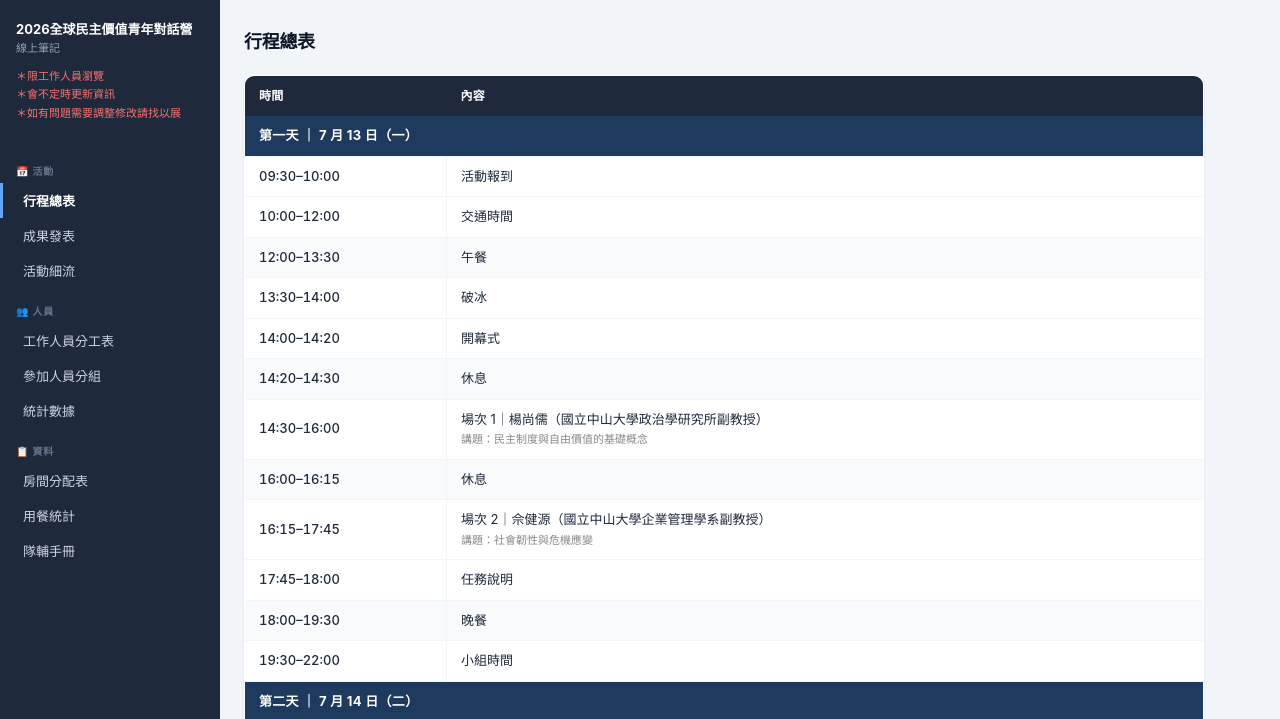
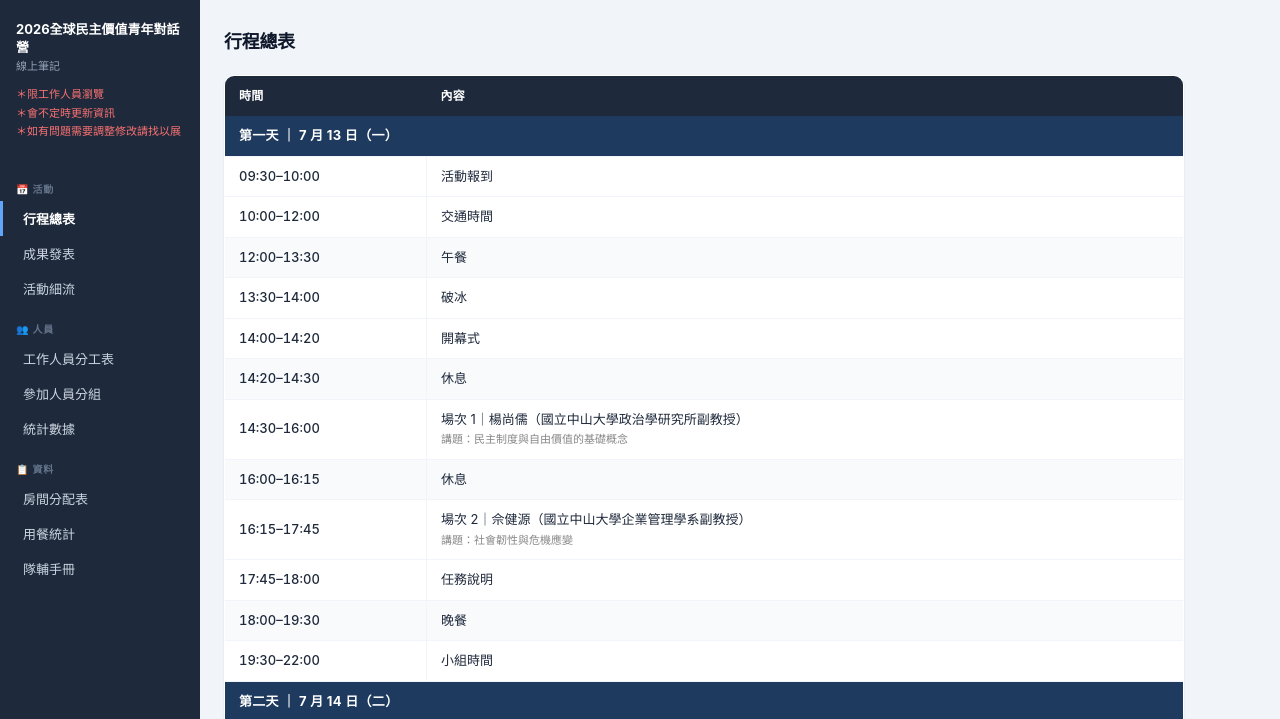
Before and after one commit to owen27350173/20260713-16, a plain HTML site: page index.html in a window 1280 px wide. Shown: the top 719 px of the page. Drawn offline with Linux system fonts and the light colour scheme.

Commit message:
Adjust sidebar width and main content layout

```diff
--- a/index.html
+++ b/index.html
@@ -18,7 +18,7 @@
     --text: #0F172A;
     --text-secondary: #475569;
     --text-muted: #94A3B8;
-    --sidebar-w: 220px;
+    --sidebar-w: 200px;
     --radius: 10px;
     --shadow-sm: 0 1px 3px rgba(0,0,0,0.06), 0 1px 2px rgba(0,0,0,0.04);
     --shadow: 0 4px 12px rgba(0,0,0,0.08);
@@ -44,7 +44,7 @@
   .nav-item.active { background: #1E293B; color: #fff; border-left-color: #60A5FA; font-weight: 600; }
 
   /* ── Main content ── */
-  main { margin-left: 220px; padding: 1.75rem 1.5rem 3rem; width: calc(100% - 220px); min-height: 100vh; }
+  .main-content { margin-left: 200px; padding: 1.75rem 1.5rem 3rem; width: calc(100% - 200px); min-height: 100vh; }
   .page { display: none; }
   .page.active { display: block; }
 
@@ -136,7 +136,7 @@
   .flow-wrap { overflow-x:auto; -webkit-overflow-scrolling:touch; border-radius:var(--radius); }
 
   /* ── Mobile ── */
-  @media(max-width:900px){\n    .stats-wrap { grid-template-columns: 1fr; }\n    .sidebar { transform: translateX(-100%); }\n    .sidebar.open { transform: translateX(0); box-shadow: 4px 0 20px rgba(0,0,0,0.3); }\n    .mobile-header { display: flex; }\n    main { margin-left: 0; padding: 4.5rem 0.75rem 3rem; width: 100%; }\n    table { display: block; overflow-x: auto; -webkit-overflow-scrolling: touch; }\n    thead th { font-size: 11px; padding: 9px 10px; }\n    tbody td { font-size: 12px; padding: 8px 10px; }\n    .tasks-list li { font-size: 12px; }\n  }
+  @media(max-width:900px){\n    .stats-wrap { grid-template-columns: 1fr; }\n    .sidebar { transform: translateX(-100%); }\n    .sidebar.open { transform: translateX(0); box-shadow: 4px 0 20px rgba(0,0,0,0.3); }\n    .mobile-header { display: flex; }\n    .main-content { margin-left: 0 !important; padding: 4.5rem 0.75rem 3rem; width: 100% !important; }\n    table { display: block; overflow-x: auto; -webkit-overflow-scrolling: touch; }\n    thead th { font-size: 11px; padding: 9px 10px; }\n    tbody td { font-size: 12px; padding: 8px 10px; }\n    .tasks-list li { font-size: 12px; }\n  }
   }
 </style>
 </head>
@@ -173,7 +173,7 @@
     <button class="menu-btn" onclick="toggleSidebar()">☰</button>
     <div class="mobile-title">2026全球民主價值青年對話營</div>
   </div>
-  <main>
+  <div class="main-content">
   <div class="page active" id="page-itinerary">
     <div class="schedule-wrap">
       <h2 class="manual-title">行程總表</h2>
@@ -611,7 +611,7 @@
       </div>
     </div>
   </div>
-  </main>
+  </div>
 
 <script>
 function toggleSidebar(){
```
